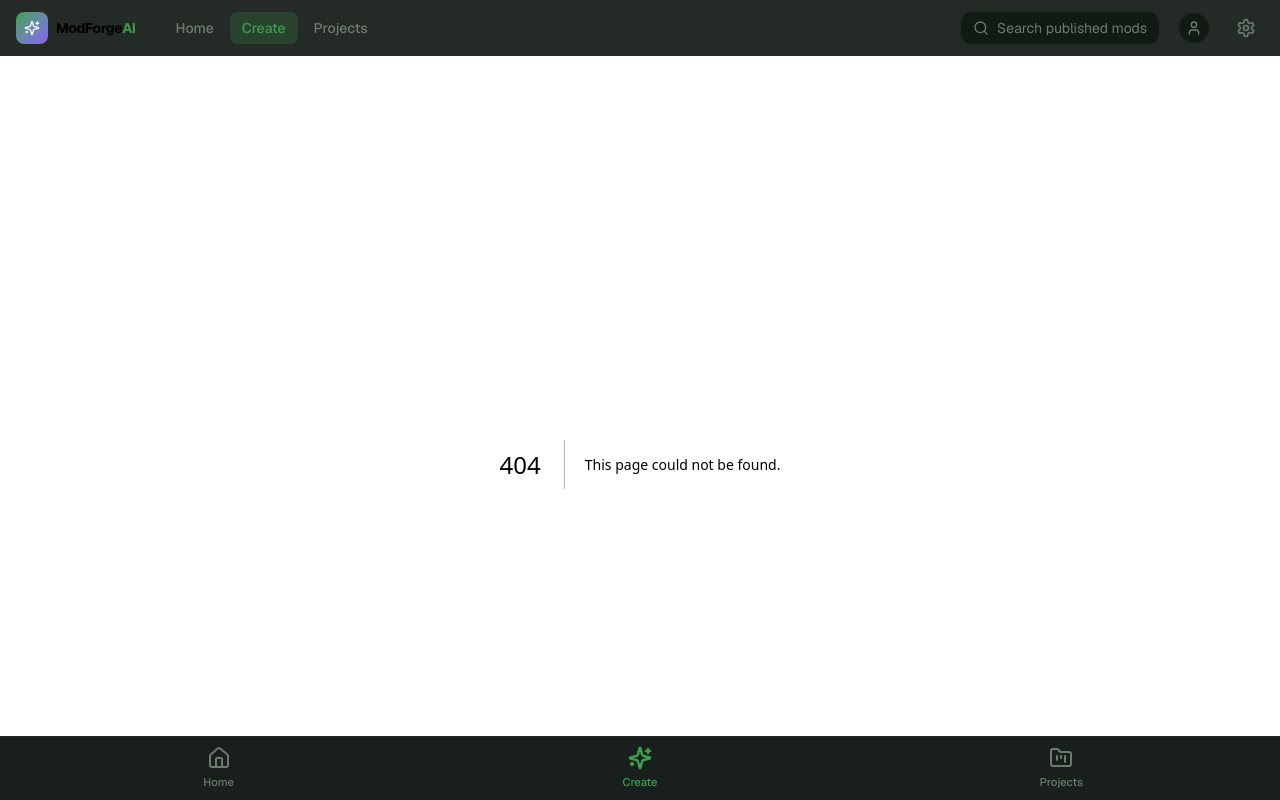
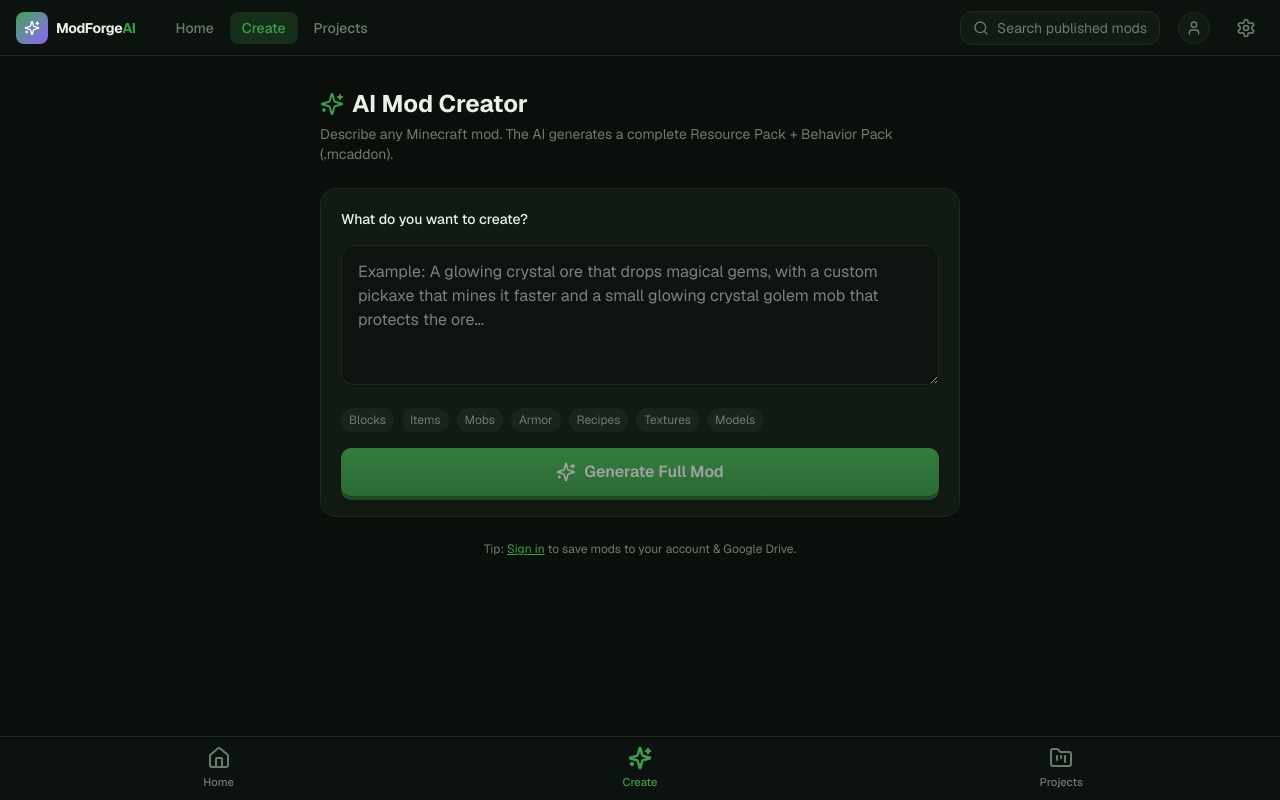
Before and after one commit to leccgamesandapps-art/modforge-ai, a Next.js app: page /create in a window 1280 px wide. Before the commit this address had no page. Built offline with nearby package versions, Linux system fonts and the light colour scheme.

Commit message:
Add Create page (AI mod generator with loading steps)

```diff
--- /dev/null
+++ b/src/app/create/page.tsx
@@ -0,0 +1,251 @@
+"use client";
+
+import { useState, useRef } from "react";
+import { useRouter } from "next/navigation";
+import { useApp } from "@/context/AppContext";
+import { generateModFromPrompt, createMcaddonBlob } from "@/lib/modGenerator";
+import type { GenerationStep } from "@/types";
+import { Sparkles, Download, CheckCircle2, Loader2, FileCode, Image as ImageIcon, Box, Package } from "lucide-react";
+
+const STEPS_TEMPLATE: GenerationStep[] = [
+  { id: "analyze", label: "Analyzing prompt & planning structure", status: "pending" },
+  { id: "bp", label: "Generating Behavior Pack (entities, items, blocks, recipes)", status: "pending" },
+  { id: "rp", label: "Generating Resource Pack (textures, models, sounds, UI)", status: "pending" },
+  { id: "textures", label: "AI texturing & 3D model generation", status: "pending" },
+  { id: "package", label: "Packaging .mcaddon (RP + BP)", status: "pending" },
+];
+
+export default function CreatePage() {
+  const { addMod, user } = useApp();
+  const router = useRouter();
+  const [prompt, setPrompt] = useState("");
+  const [isGenerating, setIsGenerating] = useState(false);
+  const [steps, setSteps] = useState<GenerationStep[]>(STEPS_TEMPLATE);
+  const [progress, setProgress] = useState(0);
+  const [resultMod, setResultMod] = useState<ReturnType<typeof addMod> | null>(null);
+  const [error, setError] = useState("");
+  const abortRef = useRef(false);
+
+  const updateStep = (id: string, status: GenerationStep["status"]) => {
+    setSteps((prev) => prev.map((s) => (s.id === id ? { ...s, status } : s)));
+  };
+
+  const runGeneration = async () => {
+    if (!prompt.trim() || isGenerating) return;
+    setIsGenerating(true);
+    setError("");
+    setResultMod(null);
+    setProgress(0);
+    setSteps(STEPS_TEMPLATE.map((s) => ({ ...s, status: "pending" })));
+    abortRef.current = false;
+
+    try {
+      updateStep("analyze", "running");
+      setProgress(10);
+      await delay(800);
+      if (abortRef.current) return;
+      updateStep("analyze", "done");
+      setProgress(25);
+
+      updateStep("bp", "running");
+      await delay(1200);
+      if (abortRef.current) return;
+      updateStep("bp", "done");
+      setProgress(50);
+
+      updateStep("rp", "running");
+      await delay(1000);
+      if (abortRef.current) return;
+      updateStep("rp", "done");
+      setProgress(70);
+
+      updateStep("textures", "running");
+      await delay(1400);
+      if (abortRef.current) return;
+      updateStep("textures", "done");
+      setProgress(90);
+
+      updateStep("package", "running");
+      await delay(700);
+      if (abortRef.current) return;
+
+      const modData = generateModFromPrompt(prompt.trim());
+      const saved = addMod(modData);
+      setResultMod(saved);
+      updateStep("package", "done");
+      setProgress(100);
+    } catch (e) {
+      setError("Generation failed. Please try again.");
+      console.error(e);
+    } finally {
+      setIsGenerating(false);
+    }
+  };
+
+  const handleDownload = async () => {
+    if (!resultMod) return;
+    const blob = await createMcaddonBlob(resultMod);
+    const url = URL.createObjectURL(blob);
+    const a = document.createElement("a");
+    a.href = url;
+    a.download = `${resultMod.name.replace(/\s+/g, "_")}.mcaddon`;
+    a.click();
+    URL.revokeObjectURL(url);
+  };
+
+  return (
+    <div className="max-w-2xl mx-auto px-4 py-6 space-y-6">
+      <div>
+        <h1 className="text-2xl font-bold flex items-center gap-2">
+          <Sparkles className="w-6 h-6 text-primary" />
+          AI Mod Creator
+        </h1>
+        <p className="text-muted text-sm mt-1">
+          Describe any Minecraft mod. The AI generates a complete Resource Pack + Behavior Pack (.mcaddon).
+        </p>
+      </div>
+
+      <div className="card p-5 space-y-4">
+        <label className="block text-sm font-medium">What do you want to create?</label>
+        <textarea
+          className="input-field min-h-[140px] resize-y"
+          placeholder="Example: A glowing crystal ore that drops magical gems, with a custom pickaxe that mines it faster and a small glowing crystal golem mob that protects the ore..."
+          value={prompt}
+          onChange={(e) => setPrompt(e.target.value)}
+          disabled={isGenerating}
+        />
+        <div className="flex flex-wrap gap-2 text-xs text-muted">
+          <span className="px-2 py-1 rounded-full bg-card-hover">Blocks</span>
+          <span className="px-2 py-1 rounded-full bg-card-hover">Items</span>
+          <span className="px-2 py-1 rounded-full bg-card-hover">Mobs</span>
+          <span className="px-2 py-1 rounded-full bg-card-hover">Armor</span>
+          <span className="px-2 py-1 rounded-full bg-card-hover">Recipes</span>
+          <span className="px-2 py-1 rounded-full bg-card-hover">Textures</span>
+          <span className="px-2 py-1 rounded-full bg-card-hover">Models</span>
+        </div>
+        <button
+          className="btn-primary w-full flex items-center justify-center gap-2"
+          onClick={runGeneration}
+          disabled={!prompt.trim() || isGenerating}
+        >
+          {isGenerating ? (
+            <>
+              <Loader2 className="w-5 h-5 spinner" />
+              Generating advanced mod...
+            </>
+          ) : (
+            <>
+              <Sparkles className="w-5 h-5" />
+              Generate Full Mod
+            </>
+          )}
+        </button>
+      </div>
+
+      {(isGenerating || resultMod) && (
+        <div className="card p-5 space-y-4">
+          <div className="flex items-center justify-between text-sm">
+            <span className="font-medium">Generation Progress</span>
+            <span className="text-primary">{progress}%</span>
+          </div>
+          <div className="progress-bar">
+            <div className="progress-fill" style={{ width: `${progress}%` }} />
+          </div>
+          <ul className="space-y-3">
+            {steps.map((step) => (
+              <li key={step.id} className="flex items-center gap-3 text-sm">
+                {step.status === "done" ? (
+                  <CheckCircle2 className="w-5 h-5 text-success shrink-0" />
+                ) : step.status === "running" ? (
+                  <Loader2 className="w-5 h-5 text-primary spinner shrink-0" />
+                ) : (
+                  <div className="w-5 h-5 rounded-full border border-border shrink-0" />
+                )}
+                <span className={step.status === "pending" ? "text-muted" : ""}>
+                  {step.label}
+                </span>
+              </li>
+            ))}
+          </ul>
+        </div>
+      )}
+
+      {error && (
+        <div className="card p-4 border-danger/50 text-danger text-sm">{error}</div>
+      )}
+
+      {resultMod && (
+        <div className="card p-5 space-y-4 border-primary/30">
+          <div className="flex items-start gap-3">
+            <div className="w-12 h-12 rounded-xl bg-gradient-to-br from-primary to-accent flex items-center justify-center">
+              <Package className="w-6 h-6 text-white" />
+            </div>
+            <div className="flex-1">
+              <h2 className="font-bold text-lg">{resultMod.name}</h2>
+              <p className="text-sm text-muted mt-0.5">{resultMod.description}</p>
+              <div className="flex flex-wrap gap-2 mt-2">
+                {resultMod.tags.map((t) => (
+                  <span key={t} className="text-[10px] px-2 py-0.5 rounded-full bg-primary/15 text-primary">
+                    {t}
+                  </span>
+                ))}
+              </div>
+            </div>
+          </div>
+          <div className="grid grid-cols-2 gap-3 text-sm">
+            <div className="flex items-center gap-2 text-muted">
+              <FileCode className="w-4 h-4" />
+              {resultMod.files.length} files
+            </div>
+            <div className="flex items-center gap-2 text-muted">
+              <Box className="w-4 h-4" />
+              {resultMod.sizeEstimate}
+            </div>
+            <div className="flex items-center gap-2 text-muted">
+              <ImageIcon className="w-4 h-4" />
+              Textures + Models
+            </div>
+            <div className="flex items-center gap-2 text-muted">
+              <Package className="w-4 h-4" />
+              RP + BP ready
+            </div>
+          </div>
+          <div className="flex flex-col sm:flex-row gap-3">
+            <button onClick={handleDownload} className="btn-primary flex-1 flex items-center justify-center gap-2">
+              <Download className="w-5 h-5" />
+              Download .mcaddon
+            </button>
+            <button
+              onClick={() => router.push("/projects")}
+              className="flex-1 px-4 py-3 rounded-xl border border-border hover:bg-card-hover transition font-medium"
+            >
+              View in Projects
+            </button>
+          </div>
+          <details className="text-sm">
+            <summary className="cursor-pointer text-muted hover:text-foreground">
+              Preview generated files ({resultMod.files.length})
+            </summary>
+            <ul className="mt-2 max-h-48 overflow-y-auto space-y-1 font-mono text-xs text-muted">
+              {resultMod.files.map((f) => (
+                <li key={f.path} className="truncate">
+                  {f.path}
+                </li>
+              ))}
+            </ul>
+          </details>
+        </div>
+      )}
+
+      {!user && (
+        <p className="text-center text-xs text-muted">
+          Tip: <a href="/settings" className="text-primary underline">Sign in</a> to save mods to your account & Google Drive.
+        </p>
+      )}
+    </div>
+  );
+}
+
+function delay(ms: number) {
+  return new Promise((r) => setTimeout(r, ms));
+}
```
